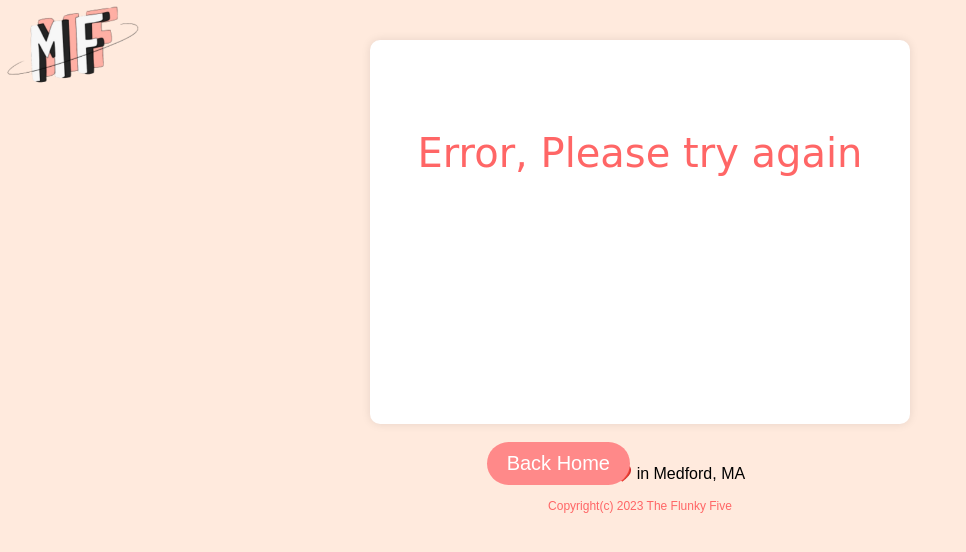
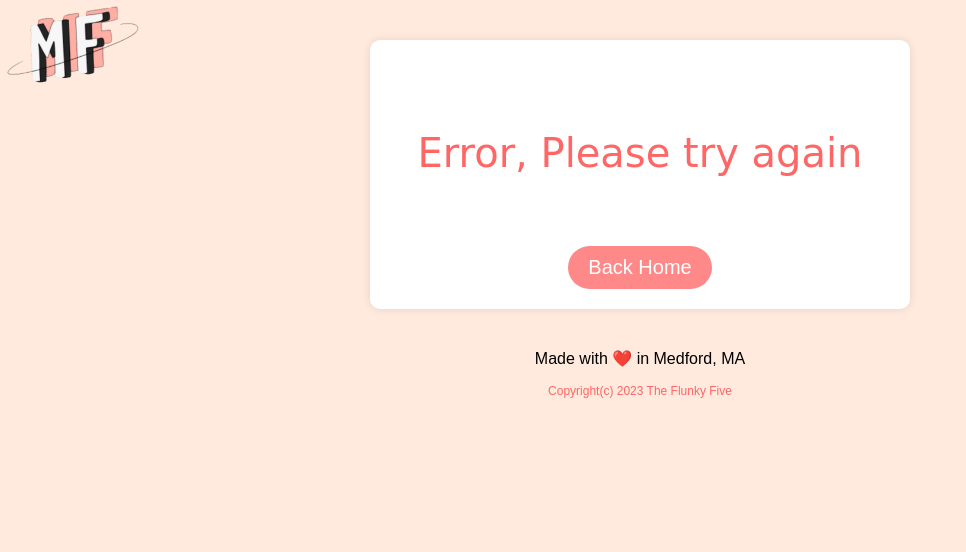
Before and after one commit to zachkklein/Movie-Finder, a Flask app: template templates/results.html in a window 1280 px wide. Shown: the top 552 px of the page, without its empty margins (0-966 px from the left). Run offline with Flask 3, Linux system fonts and the light colour scheme; the template is opened without the code that fills it, so the values that code supplies are empty; parts of the project's set-up code (start-up, migrations or seed data) failed here and were passed over; some web fonts are replaced.

Commit message:
Fixed css issue

```diff
--- a/static/style.css
+++ b/static/style.css
@@ -156,9 +156,10 @@
     margin-top: 40px;
     margin-bottom: 40px;
     width: 45%;
-    height: 344px;
+    height: auto;
     width: 500px;
     transition: .3s;
+    display: table; text-align: center;
 }
 
 #recommendations:hover{
@@ -212,9 +213,8 @@
     text-decoration: none;
     font-size: 20px;
     transition: 0.7s;
-    position: absolute;
-    bottom: 315px;
-    right: 650px;
+    display: table-cell; vertical-align: bottom;
+
   }
 
   .copyRight{
```
